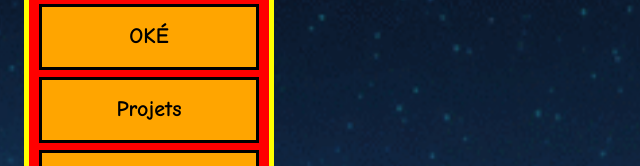
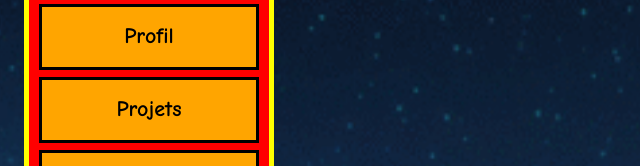
Before and after one commit to Ragde-erod/port-folio, a plain HTML site: page index.html in a window 1280 px wide. Shown: the part 375-541 px from the top of the page, 8-648 px from the left. Drawn offline with Linux system fonts and the light colour scheme.

Commit message:
update index, button oke to profil

```diff
--- a/index.html
+++ b/index.html
@@ -17,7 +17,7 @@
 					<p>Acceuil</p>
 				</div>
 				<div id="oke_button"class="bouton"onclick="showhide(this.id)">
-					<p>OKÉ</p>
+					<p>Profil</p>
 				</div>
 				<div id="Projet_button"class="bouton"onclick="showhide(this.id)">
 					<p>Projets</p>
```
